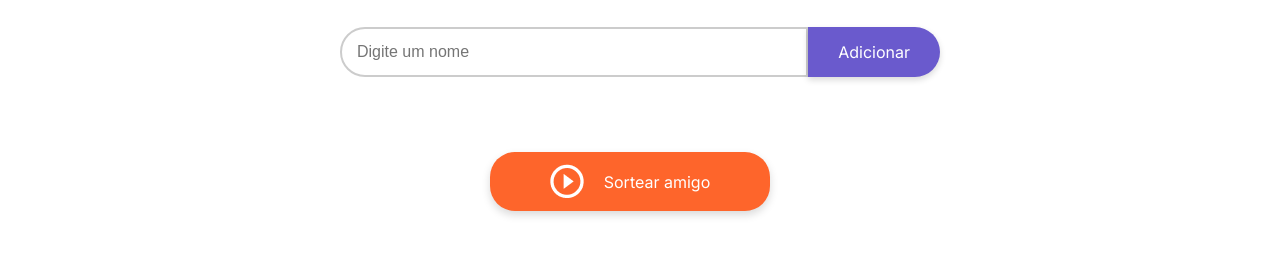
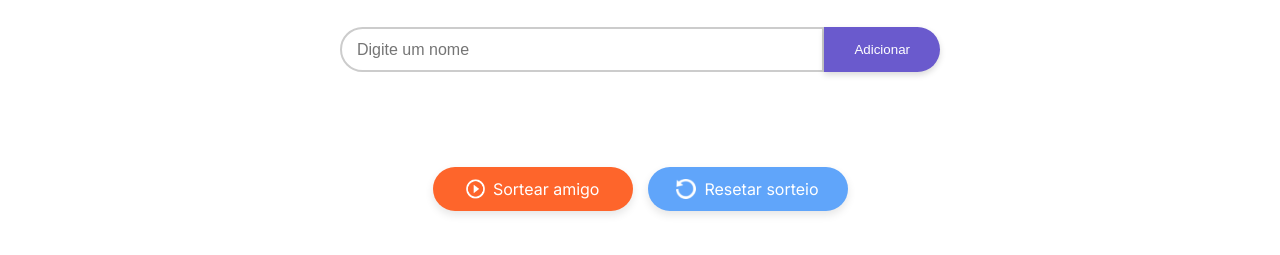
Before and after one commit to calil3000/Desafio-Amigo-Secreto, a plain HTML site: page index.html in a window 1280 px wide. Shown: the part 433-688 px from the top of the page. Drawn offline with Linux system fonts and the light colour scheme.

Commit message:
Novas alterações visuais e botão de resetar sorteio adicionado. Readme atualizado.

```diff
--- a/app.js
+++ b/app.js
@@ -40,7 +40,7 @@ function sortearAmigo() {
         return;
     }
         else if (amigosArray.length < 1) {
-            alert('Todos os amigos inseridos já foram sorteados.');
+            alert('Todos os amigos inseridos já foram sorteados. Clique em "Resetar sorteio" para recomeçar.');
             return;
         }
 
@@ -58,3 +58,17 @@ function sortearAmigo() {
     let amigoSorteadoElement = document.getElementById('amigoSorteado');
     amigoSorteadoElement.innerHTML = amigoSorteado;
 }
+
+//Função para resetar o sorteio:
+function resetarSorteio() {
+    // Limpa o array e o número de sorteios
+    amigosArray = [];
+    sorteios = 0;
+
+    //Limpa a lista de amigos e o amigo sorteado na tela
+    document.getElementById('listaAmigos').innerHTML = "";
+    document.getElementById('amigoSorteado').innerHTML = "";
+
+    //Define o foco nocamente no campo de inserir nome
+    document.getElementById('amigo').focus();
+}
--- a/index.html
+++ b/index.html
@@ -33,6 +33,10 @@
                     <img src="assets/play_circle_outline.png" alt="Ícone para sortear">
                     Sortear amigo
                 </button>
+                <button class="button-reset" onclick="resetarSorteio()" aria-label="Resetar sorteio">
+                    <img src="assets/reset_icon_r.png" alt="Ícone para resetar">
+                    Resetar sorteio
+                </button>
             </div>
         </section>
     </main>
--- a/style.css
+++ b/style.css
@@ -95,8 +95,11 @@ body {
 }
 
 .button-container {
-    width: 300px;
-    justify-content: center;
+    display: flex;
+    justify-content: center; /* aligns horizontally centered */
+    align-items: center;
+    gap: 15px; /* spacing between buttons */
+    margin-top: 20px;
 }
 
 /* Estilos de entrada de texto */
@@ -111,7 +114,7 @@ body {
     box-shadow: 0 4px 8px rgba(0, 0, 0, 0.3);
 }
 
-/* Estilos de botão */
+/* Estilos de botão *
 button {
     padding: 15px 30px;
     font-family: "Inter", sans-serif;
@@ -121,9 +124,32 @@ button {
     box-shadow: 0 4px 8px rgba(0, 0, 0, 0.15);
     cursor: pointer;
     transition: transform 0.2s ease, box-shadow 0.2s ease;
+}/
+
+/* Estilo geral dos botões */
+.button-container button {
+    display: flex;
+    justify-content: center;   /* horizontally center content */
+    align-items: center;       /* vertically center content */
+    min-width: 200px;          /* uniform button widths */
+    padding: 12px 20px;
+    font-family: "Inter", sans-serif;
+    font-size: 16px;
+    color: var(--color-white);
+    border: none;
+    border-radius: 25px;
+    box-shadow: 0 4px 8px rgba(0,0,0,0.1);
+    cursor: pointer;
+    transition: transform 0.2s ease, box-shadow 0.2s ease;
+}
+
+.button-container button img {
+    height: 20px; /* fixed icon size */
+    margin-right: 8px; /* spacing between icon and text */
 }
 
 .button-add {
+    padding: 15px 30px;
     background-color: var(--color-add-button);
     color: var(--color-white);
     border: none;
@@ -157,24 +183,7 @@ ul {
 
 /* Botão de sortear título */
 .button-draw {
-    display: flex;
-    align-items: center;
-    justify-content: center;
-    width: 100%;
-    max-width: 280px;
-    padding: 12px 20px;
-    color: var(--color-white);
     background-color: var(--color-button);
-    border: none;
-    border-radius: 25px;
-    font-size: 16px;
-    cursor: pointer;
-    box-shadow: 0 4px 8px rgba(0,0,0,0.15);
-    transition: background-color 0.3s, transform 0.2s, box-shadow 0.2s;
-}
-
-.button-draw img {
-    margin-right: 20px;
 }
 
 .button-draw:hover {
@@ -182,3 +191,14 @@ ul {
     transform: translateY(-2px);
     box-shadow: 0 6px 12px rgba(0,0,0,0.2);
 }
+
+/* Botão de resetar */
+.button-reset {
+    background-color: #60a5fa; /* red tone indicating reset action */
+}
+
+.button-reset:hover {
+    background-color: #3b82f6;
+    transform: translateY(-2px);
+    box-shadow: 0 6px 12px rgba(0,0,0,0.15);
+}
```
Also changed, not shown: assets/reset_icon_r.png (added), 1 other file.
